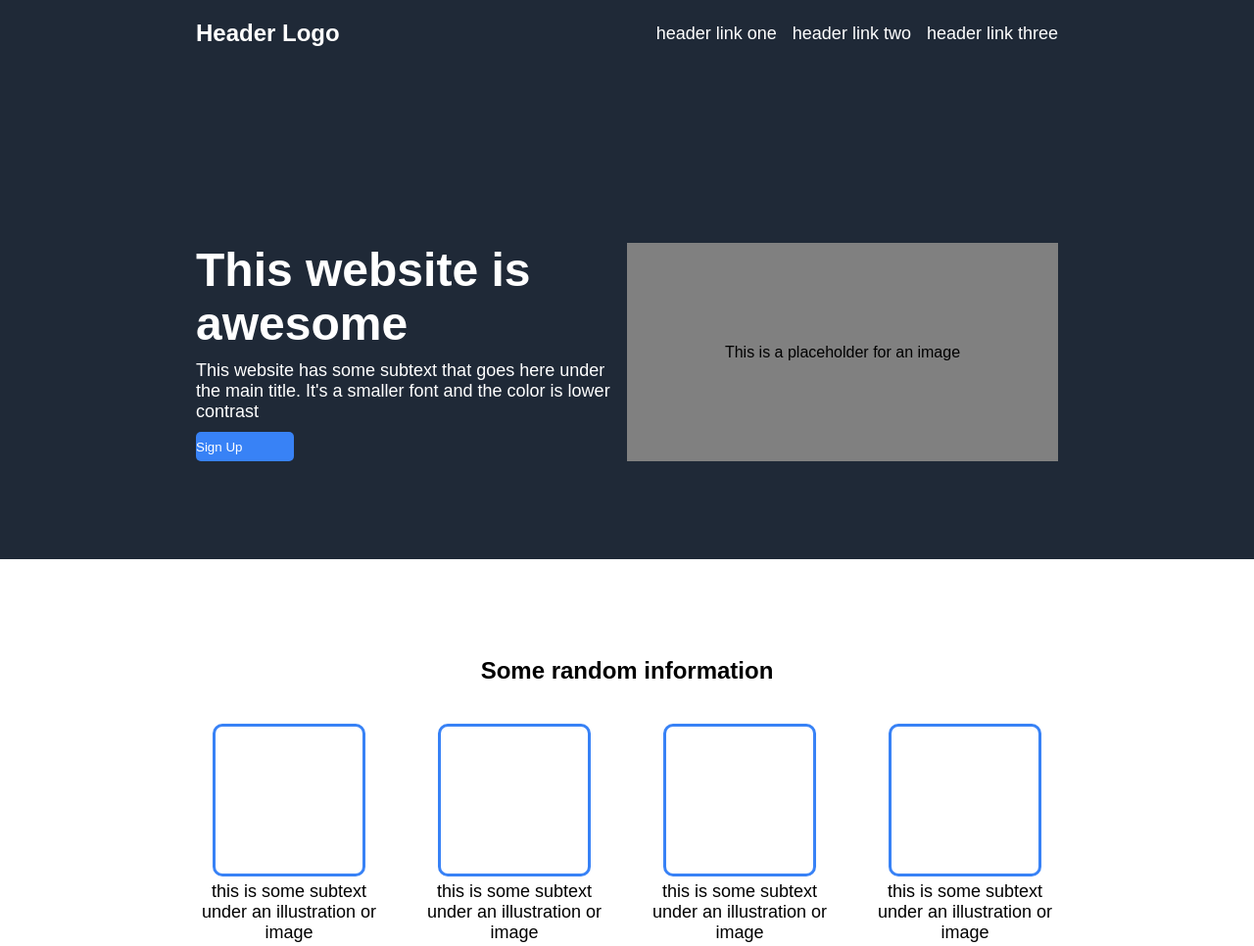
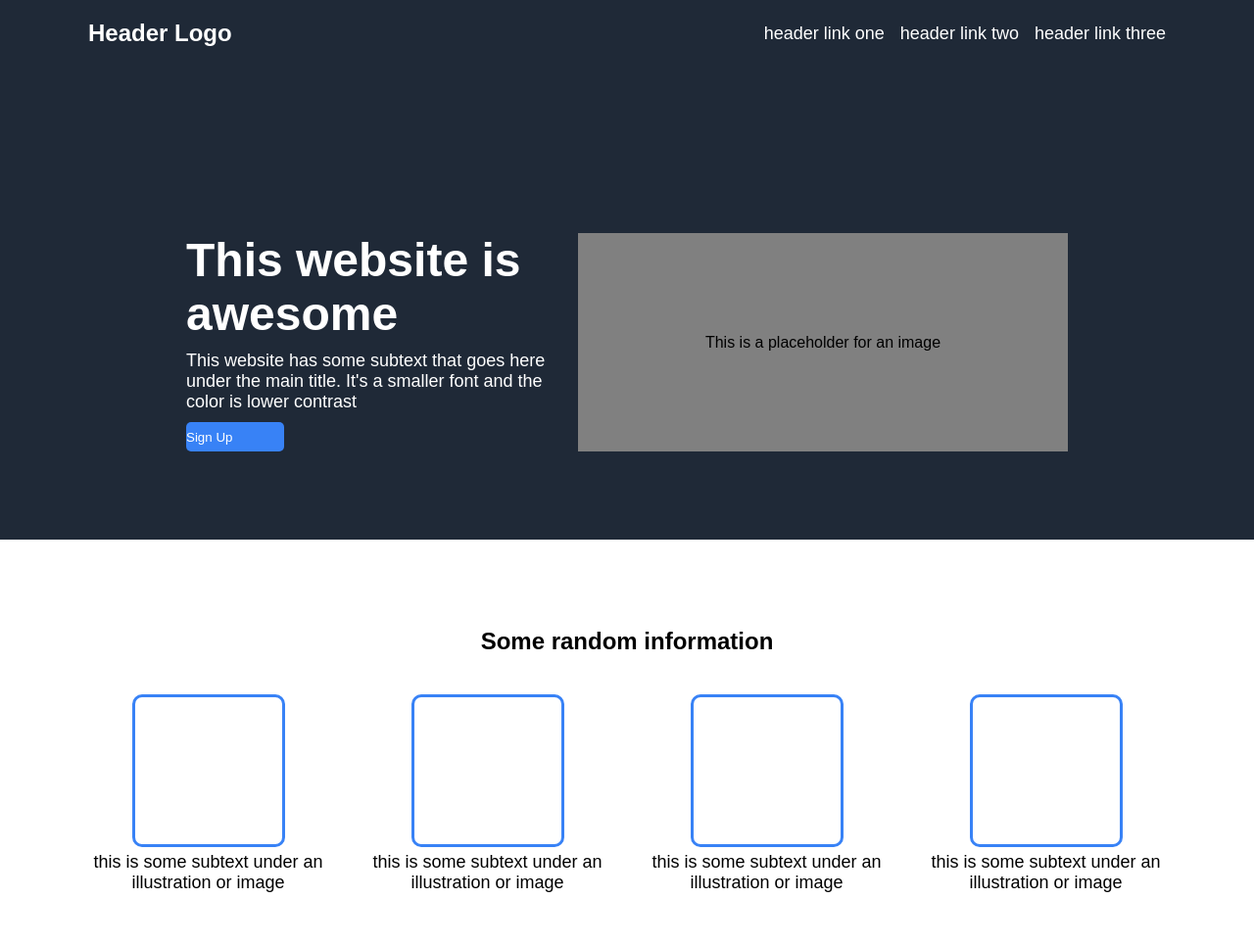
Before and after one commit to kaboomtheory/landing-page-project, a plain HTML site: page index.html in a window 1280 px wide. Shown: the top 966 px of the page at 98% size. Drawn offline with Linux system fonts and the light colour scheme.

Commit message:
Update padding values for various elements
Lowered the overall padding for the whole document to make the page
more resposive and added flex-basis to hero section

```diff
--- a/style.css
+++ b/style.css
@@ -8,18 +8,17 @@ body {
 
 
 .header {
-    padding: 20px 200px 100px;
-}
-
-.container {
-    padding: 100px 200px;
-}
-
-.header {
+    padding: 20px 90px 100px;
     display: flex;
     justify-content: space-between;
     align-items: center;
     flex: 1;
+}
+
+.container {
+    padding: 90px;
+    display: flex;
+    justify-content: center;
 }
 
 .col {
@@ -115,23 +114,18 @@ body {
     font-weight: bold;
 }
 
-.container{
-    display: flex;
-    flex: 1;
-}
-
 .hero-text {
     display: flex;
     flex-direction: column;
+    flex-basis: 400px;
     gap: 10px;
-    flex: 1;
 }
 
 .hero-image {
     display: flex;
     background-color: grey;
-    flex: 1;
     justify-content: center;
+    flex-basis: 500px;
     text-align: center;
     align-items: center;
 }
```
